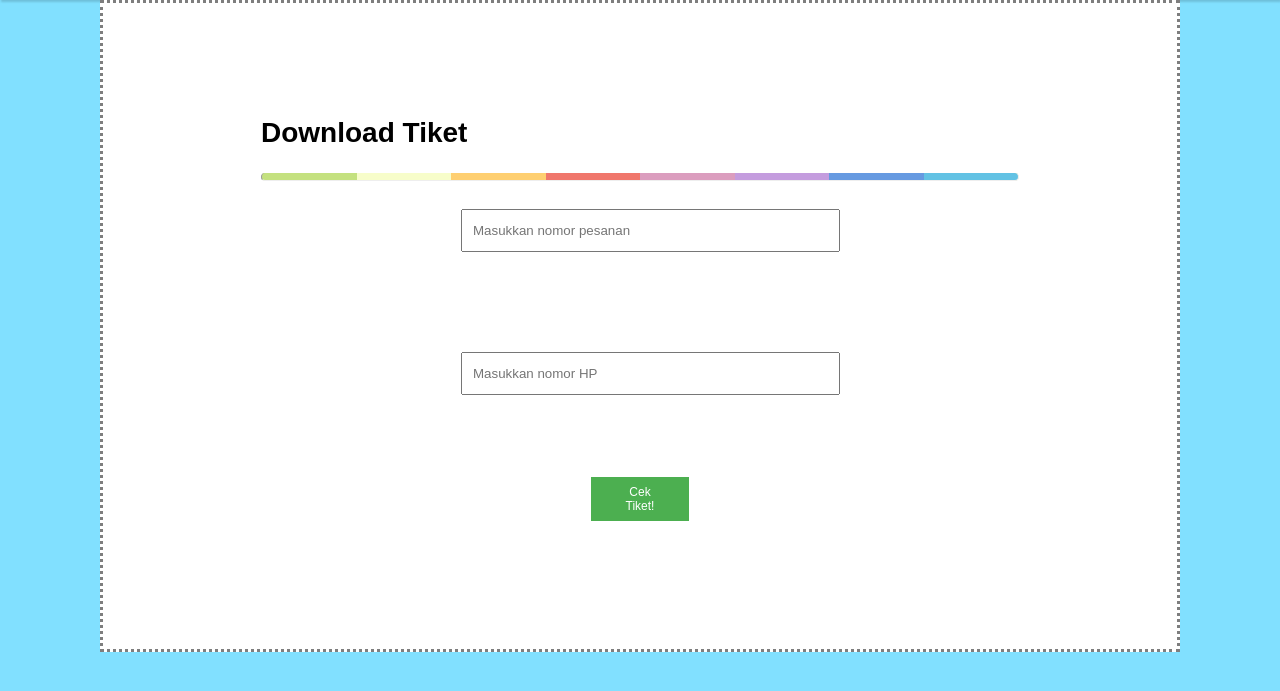
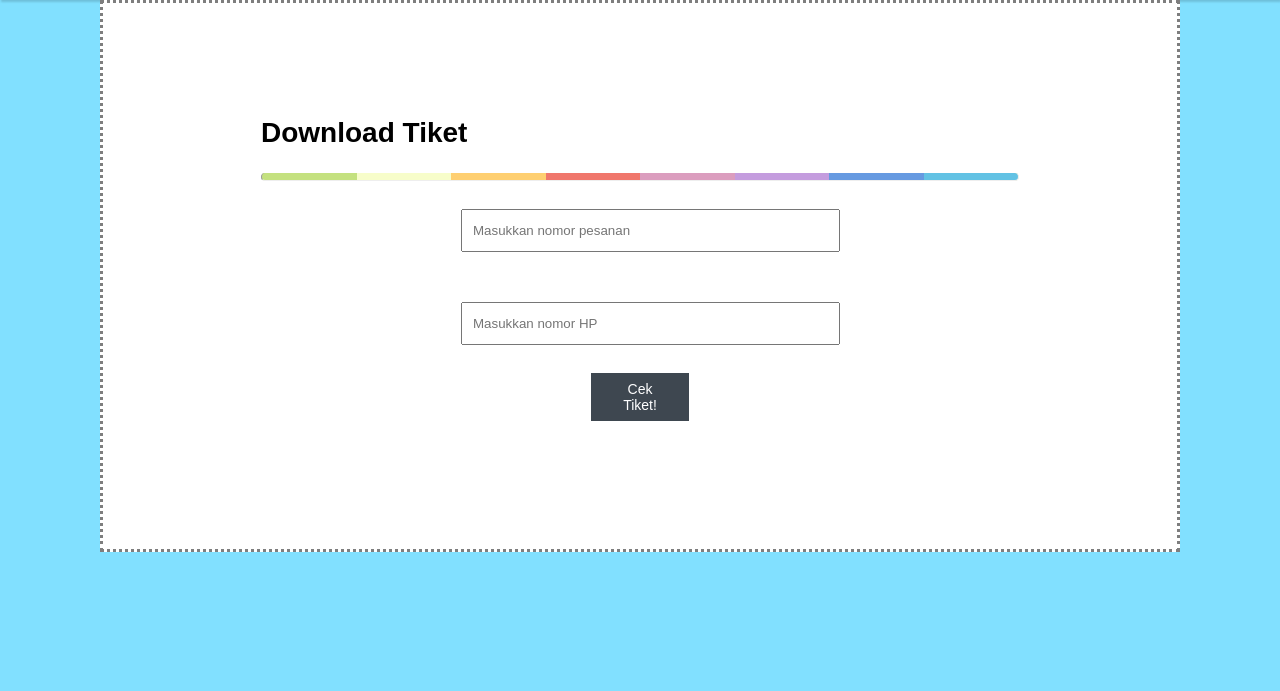
Before and after one commit to NawalNabila/RPL-Inf-2016-01, a PHP site: page /download_tiket.html in a window 1280 px wide. Shown: the part 80-771 px from the top of the page. Run offline with PHP 8.4, Linux system fonts and the light colour scheme.

Commit message:
update demo.css

```diff
--- a/assets/demo.css
+++ b/assets/demo.css
@@ -45,9 +45,18 @@ input[type=text] {
     width: 50%;
     padding: 12px 10px;
     box-sizing: border-box;
-    margin-bottom: 100px;
+    margin-bottom: 50px;
     margin-right: 200px;
     margin-left: 200px;
+}
+
+input[type=submit] {
+    width: 15%;
+    padding: 12px 10px;
+    box-sizing: border-box;
+    margin-bottom: 50px;
+    margin-right: 310px;
+    margin-left: 310px;
 }
 
 .form-signin {
@@ -75,14 +84,14 @@ input[type=text] {
 }
 
 .buttonS {
-    background-color: #4CAF50; /* Green */
+    background-color:#3e4750; /* Green */
     border: none;
     color: white;
     padding: 8px 32px;
     text-align: center;
     text-decoration: none;
     display: inline-block;
-    font-size: 12px;
+    font-size: 14px;
     cursor: pointer;
 	margin-top: -50px;
 	margin-bottom: 100px;
@@ -92,6 +101,12 @@ input[type=text] {
 .buttonX {width: 50px;}
 .button1{background-color: #3e4750;}
 
+
+input {
+  font-family: inherit;
+  color: inherit;
+  @include box-sizing(border-box);
+}
 
 .colorgraph {
   height: 7px;
```
